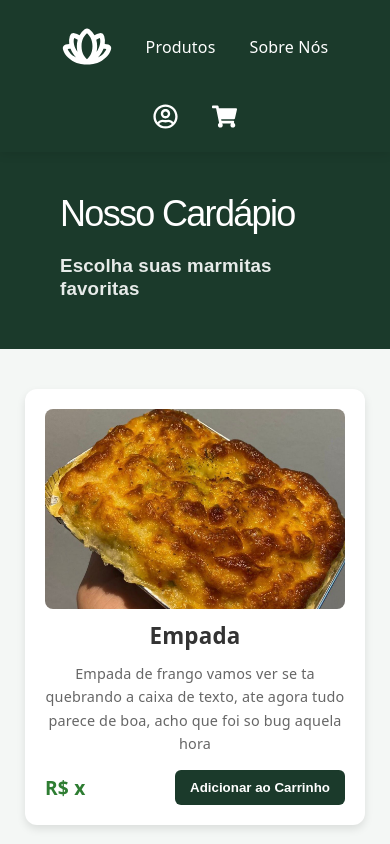
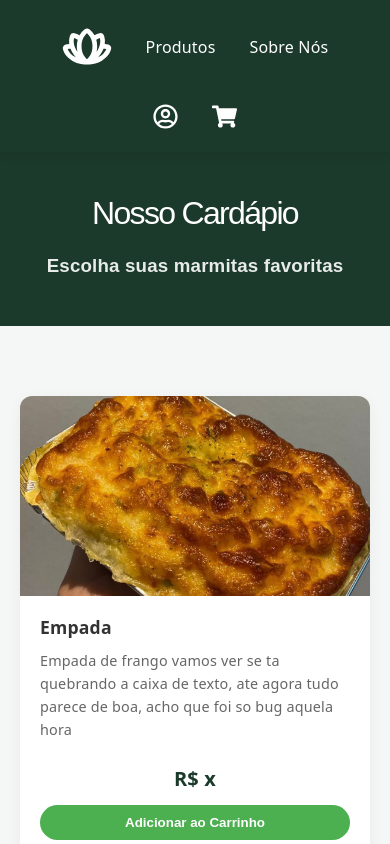
Before and after one commit to CarlosSantos-0/PapadaWal, a React (Vite) app: page /produtos in a window 390 px wide. Shown: the top 844 px of the page. Built offline with nearby package versions, Linux system fonts and the light colour scheme.

Commit message:
Atualizando tela cardapio/responsividade da tela

```diff
--- a/src/components/Vitrine/Vitrine.jsx
+++ b/src/components/Vitrine/Vitrine.jsx
@@ -15,36 +15,24 @@ function Vitrine () {
                 <h1 className={styles.titulo}>Nosso Cardápio</h1>
                 <h3 className={styles.subTitulo}>Escolha suas marmitas favoritas</h3>
                 </div>
-                {/*<div className={styles.vitrine_marmitas}>
-                        <div className={styles.card_pacote}>
-                            <h3>Pacote Semanal</h3>
-                            <p>Marmitas customizadas para semana toda, peça até sexta e receba frescas todos os dias adaptadas e especializadas para sua dieta</p>
-                            <img className={styles.imagemPacote} src="" alt="imgem" />
-                            <Link className={styles.botao_pedir}>Pedir</Link>
-                        </div>
-                        <div className={styles.card_pacote}>
-                            <h3>Pacote Mensal</h3>
-                            <p>Marmitas customizadas para semana toda, peça até sexta e receba frescas todos os dias adaptadas e especializadas para sua dieta</p>
-                            <img className={styles.imagemPacote} src="" alt="imgem" />
-                            <Link className={styles.botao_pedir}>Pedir</Link>
-                        </div>
-                </div>
-                <hr className={styles.separador}/>*/}
-                {/* produtos */}
 
                 <div className={styles.vitrine_produtos}>
 
                     {vitrineDados.map((produto) => (
                         <div key={produto.id} className={styles.card_produto}>
 
+                        <div className={styles.CardImagem}>
+                        <img src={produto.imagem} alt={produto.nome} className={styles.imagemProduto} />
+                        </div>
+                        <div className={styles.infoProduto}>
 
-                        <img src={produto.imagem} alt={produto.nome} className={styles.imagemProduto} />
-                        <h3 className={styles.nomeProduto}>{produto.nome}</h3>
-                        <p className={styles.descricaoProduto}>{produto.descricao}</p>
+                            <h3 className={styles.nomeProduto}>{produto.nome}</h3>
+                            <p className={styles.descricaoProduto}>{produto.descricao}</p>
 
-                        <div className={styles.rodapeProduto}>
-                            <span className={styles.preco}>R$ {produto.preco}</span>
-                            <button className={styles.botaoComprar}>Adicionar ao Carrinho</button>
+                            <div className={styles.rodapeProduto}>
+                                <span className={styles.preco}>R$ {produto.preco}</span>
+                                <button className={styles.botaoComprar}>Adicionar ao Carrinho</button>
+                            </div>
                         </div>
 
                     </div>
--- a/src/components/Vitrine/styles.module.css
+++ b/src/components/Vitrine/styles.module.css
@@ -6,6 +6,7 @@
     --white: #ffffff;
     --shadow: 0 4px 15px rgba(0,0,0,0.05);
 }
+
 .vitrine {
     display: flex;
     flex-direction: column;
@@ -22,24 +23,25 @@
 
 .titulo {
     color: #ffffff;
-    font-family:sans-serif ;
+    font-family: sans-serif;
     margin-bottom: 10px;
 }
 
 .titulo2 {
     color: var(--primary-color);
-    font-family:sans-serif ;
+    font-family: sans-serif;
     margin-bottom: 10px;
     align-self: center;
 }
 
 .subTitulo {
     color: rgba(255, 255, 255, 0.897);
-    font-family:sans-serif ;
+    font-family: sans-serif;
 }
 
 
-/* Marmitas */
+/* --- Marmitas --- */
+
 .vitrine_marmitas {
     flex: auto;
     background-color: #daf8e4;
@@ -47,7 +49,7 @@
     display: flex;
     flex-direction: row;
     flex-wrap: nowrap;
-    align-content:first baseline;
+    align-content: first baseline;
     gap: 30px;
     justify-content: center;
 }
@@ -68,17 +70,15 @@
     width: 200px;
     align-self: center;
     transition: background-color 0.3s ease;
-    /*margin-top: 100px;*/
 }
 
 .botao_pedir:hover {
     background-color: var(--accent-color);
-    transform: translateY(5px );
+    transform: translateY(5px);
 }
 
 
-
-/*Produtos*/
+/* --- Produtos --- */
 
 .vitrine_produtos {
     display: flex;
@@ -88,71 +88,120 @@
     justify-content: center;
     margin-bottom: 80px;
     margin-top: 40px;
+    align-items: stretch;
 }
 
 .card_produto {
-    background-color: #ffffff;
-    padding: 20px;
+    background-color: var(--white);
     display: flex;
     flex-direction: column;
-    align-items: center;
-    gap: 15px;
-
     width: 300px;
     height: auto;
     border-radius: 12px;
-    box-shadow: 0 4px 8px rgba(0,0,0,0.1);
+    box-shadow: var(--shadow);
+    overflow: hidden;
 }
 
-.nomeProduto {
-    margin: 0;
-    color: #333;
-    font-size: 1.4rem;
-    text-align: center;
+.CardImagem {
+    width: 100%;
+    height: 200px;
 }
 
 .imagemProduto {
     width: 100%;
-    height: 200px;
+    height: 100%;
     object-fit: cover;
-    border-radius: 8px;
+}
+
+.infoProduto {
+    padding: 20px;
+    display: flex;
+    flex-direction: column;
+    flex: 1;
+    gap: 10px;
+}
+
+.nomeProduto {
+    font-size: 1.1rem;
+    color: var(--text-color);
+    margin: 0;
+    line-height: 1.3;
 }
 
 .descricaoProduto {
-    margin: 0;
+    font-size: 0.9rem;
     color: #666;
-    font-size: 0.9rem;
-    text-align: center;
+    margin: 0 0 15px 0;
 }
-
 
 .rodapeProduto {
     display: flex;
     flex-direction: row;
     justify-content: space-between;
     align-items: center;
-    width: 100%;
     margin-top: auto;
 }
 
 .preco {
+    font-size: 1.25rem;
     font-weight: bold;
-    font-size: 1.2rem;
-    color: #2e7d32;
+    color: var(--primary-color);
+}
+
+.botaoComprar {
+    background-color: var(--accent-color);
+    color: var(--white);
+    border: none;
+    padding: 10px 20px;
+    border-radius: 20px;
+    font-weight: bold;
+    cursor: pointer;
+    transition: background-color 0.3s ease, transform 0.2s;
+}
+
+.botaoComprar:hover {
+    background-color: var(--primary-color);
+    transform: translateY(-2px);
 }
 
 
-.botaoComprar {
-    background-color: var(--primary-color);
-    color: white;
-    border: none;
-    padding: 10px 15px;
-    border-radius: 6px;
-    cursor: pointer;
-    font-weight: bold;
-    transition: background-color 0.3s;
+/* --- Responsividade --- */
+
+@media (max-width: 768px) {
+
+    .textosVitrine {
+        padding: 30px 20px;
+        text-align: center;
+    }
+
+    .titulo {
+        font-size: 2rem;
+    }
+
+    .vitrine_marmitas,
+    .vitrine_produtos {
+        padding: 30px 15px;
+        gap: 20px;
+    }
+
+    .card_pacote {
+        width: 100%;
+        height: auto;
+    }
+
+    .card_produto {
+        width: 100%;
+        max-width: 350px;
+    }
+
+    .botao_pedir,
+    .botaoComprar {
+        width: 100%;
+        text-align: center;
+    }
+
+    .rodapeProduto {
+        flex-direction: column;
+        gap: 15px;
+    }
 }
-
-.botaoComprar:hover {
-    background-color: var(--accent-color);
-}
```
